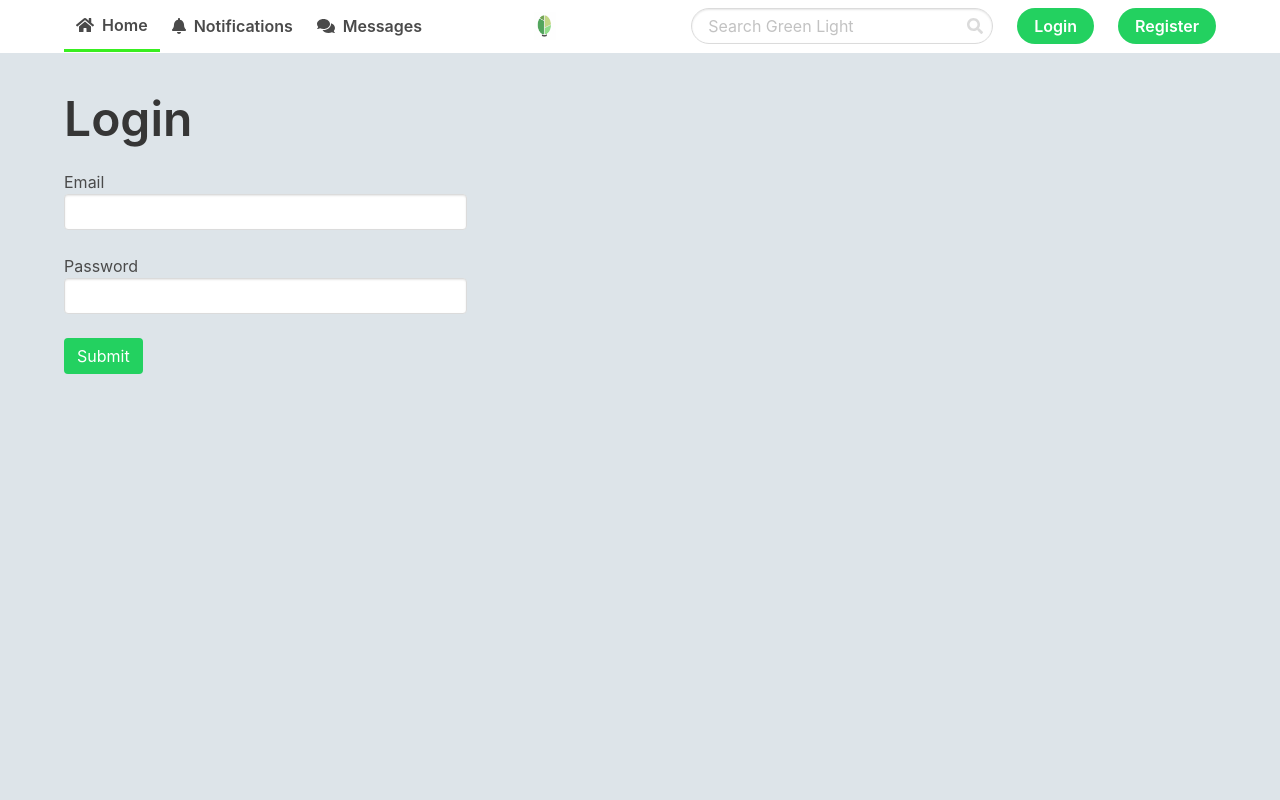
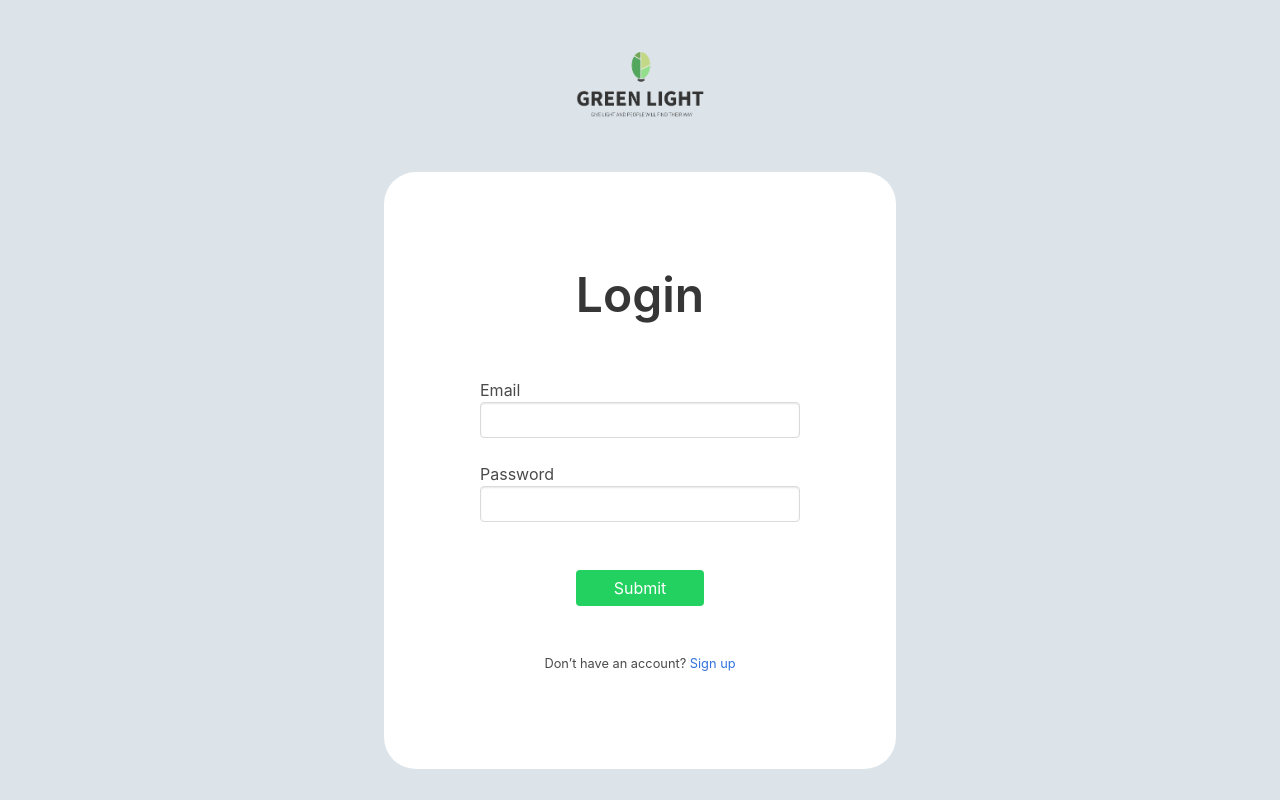
Before and after one commit to BJUbina/web-demo, a Flask app: page / in a window 1280 px wide. Run offline with Flask 2, Linux system fonts and the light colour scheme; some libraries are stand-ins or nearby versions.

Commit message:
Fixed registration and login

```diff
--- /dev/null
+++ b/flask-greenlight/flaskapp/templates/layoutNoNav.html
@@ -0,0 +1,27 @@
+<!DOCTYPE html>
+<html style="background-color: #dde4e9;">
+
+<head>
+    <meta charset="utf-8">
+    <meta name="viewport" content="width=device-width, initial-scale=1">
+    <title>Green Light</title>
+    <link rel="shortcut icon" href="{{ url_for('static', filename='graphics/' + 'greenlightlogo.png') }}"
+        type="image/x-icon">
+    <link rel="stylesheet" href="https://cdnjs.cloudflare.com/ajax/libs/bulma/0.7.4/css/bulma.min.css">
+    <script defer src="https://use.fontawesome.com/releases/v5.3.1/js/all.js"></script>
+    {% block head %}{% endblock %}
+</head>
+
+<body class="has-navbar-fixed-top">
+
+
+
+{% block body %}{% endblock body %}
+
+<!-- jQuery (necessary for Bootstrap's JavaScript plugins) -->
+    <script src="https://ajax.googleapis.com/ajax/libs/jquery/1.12.4/jquery.min.js"></script>
+    <script src="https://cdnjs.cloudflare.com/ajax/libs/socket.io/1.7.3/socket.io.min.js"></script>
+
+</body>
+
+</html>
--- a/flask-greenlight/flaskapp/templates/login.html
+++ b/flask-greenlight/flaskapp/templates/login.html
@@ -1,16 +1,30 @@
-{% extends 'layout.html' %}
+{% extends 'layoutNoNav.html' %}
 #displays login/sign up process on front page
 {% block body %}
-<h1 class="title is-1">Login</h1>
-<form action="" method="POST" style="width: 35%;">
+<div style="display: flex; flex-direction: column; align-items: center;">
+    <a style="width: 8rem;">
+        <img src="{{ url_for('static', filename='graphics/' + 'logo4.png') }}" alt="">
+    </a>
+    <div style="background-color: white; display: flex; flex-direction: column; align-items: center; margin-top: 3rem; padding: 6rem; border-radius: 2rem;">
+        <h1 class="title is-1" style="text-align: center; display: inline-block; ">Login</h1>
+        {% if error is defined%}
+        <p style="font-size: 1rem; color: white; display: inline-block; width: 20rem; padding: .5rem; background-color: #1D9BF0; text-align: center; border-radius: .5rem;">{{error}} !</p>
+        {% endif  %}
+        <form action="" method="POST" style="width: 20rem; margin-top: 2rem; display: flex; flex-direction: column;">
             <div class="control" style="margin-bottom: 1.5rem;">
                 <label for="email">Email</label>
                 <input type="text" name="email" class="input" value="{{request.form.email}}">
             </div>
-    <div class="control" style="margin-bottom: 1.5rem;">
+            <div class="control" style="margin-bottom: 3rem;">
                 <label for="password">Password</label>
                 <input type="password" name="password" class="input" value="{{request.form.password}}">
             </div>
-    <button type="submit" class="button is-success">Submit</button>
+            <button type="submit" class="button is-success" style="width: 8rem; align-self: center;">Submit</button>
+            <p style="font-size: .8rem; margin-top: 3rem; text-align: center;"> Don’t have an account? <a href="{{ url_for('register') }}">Sign up</a></p>
+
         </form>
+    </div>
+
+</div>
+
 {% endblock %}
```
Also changed, not shown: flask-greenlight/flaskapp/templates/register.html (+13 -3 lines), flask-greenlight/flaskapp/static/graphics/logo4.png (added). Lines whose indentation alone changed are shown as unchanged.
